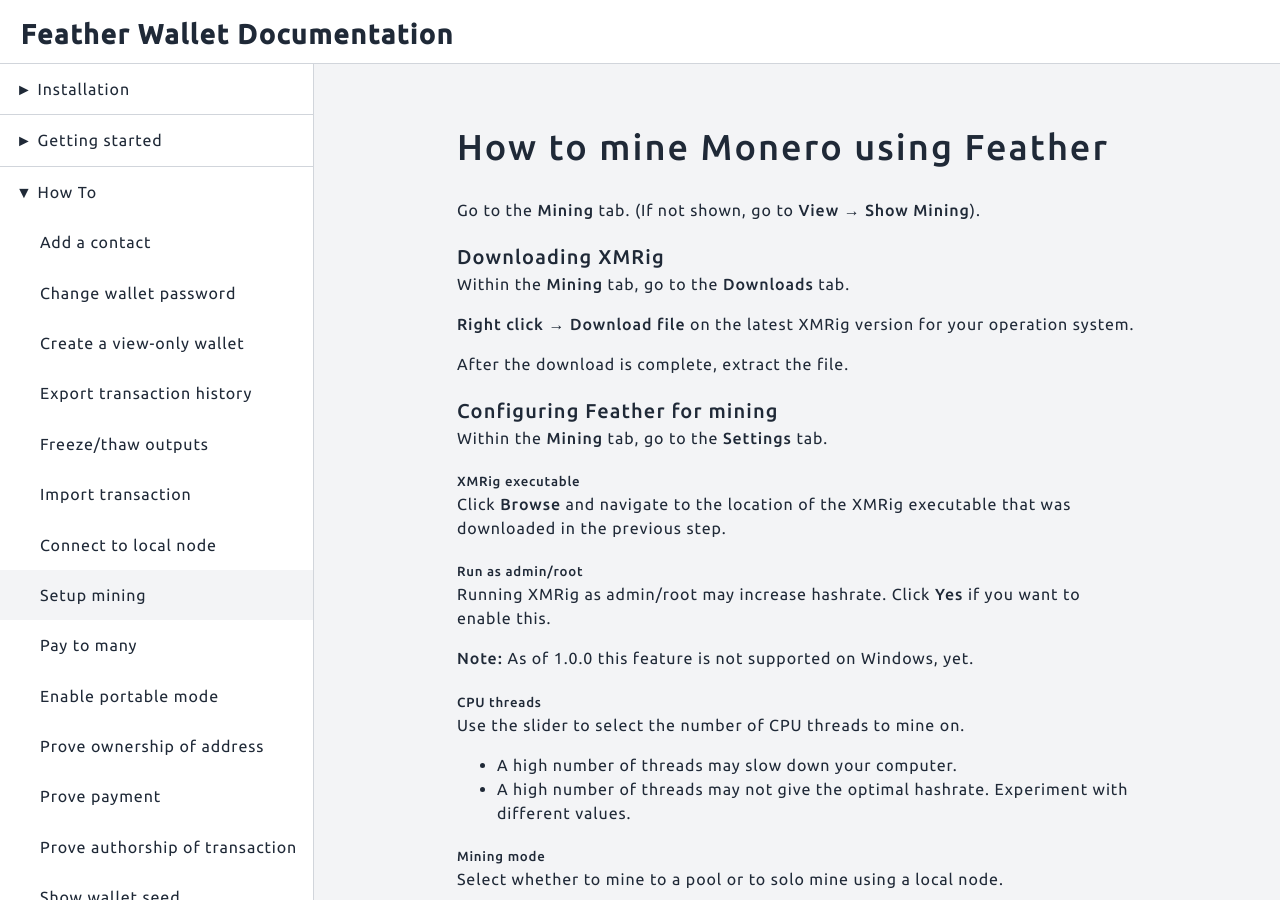
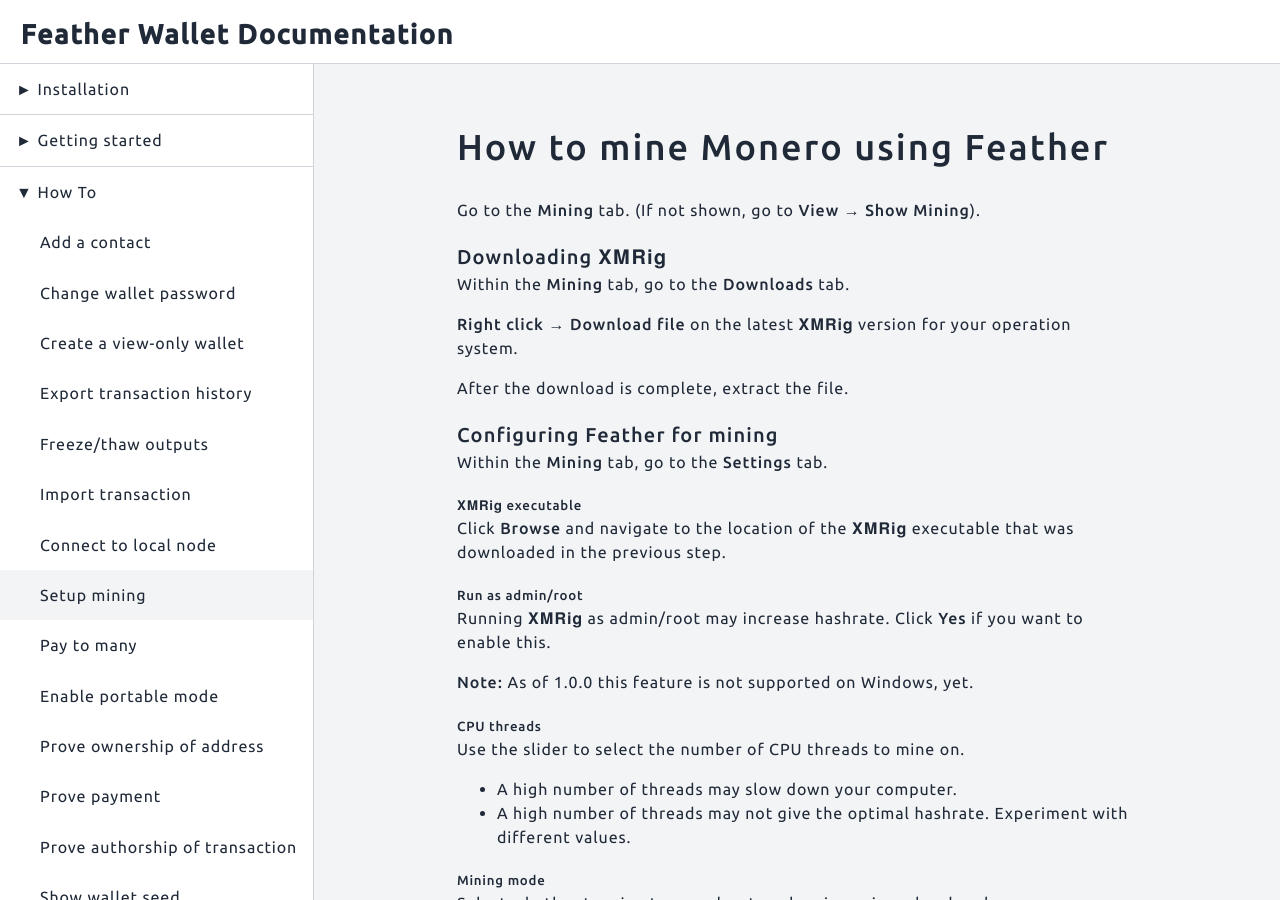
Before and after one commit to jermanuts/feather-docs, a Jekyll site: the page built from content/_guides/mining_setup.md, in a window 1280 px wide and 900 px high. Built offline with Jekyll 4.4.1, drawn with Linux system fonts in a browser that asks for light colours.

Commit message:
unicodify xmrig

```diff
--- a/content/_guides/mining_setup.md
+++ b/content/_guides/mining_setup.md
@@ -6,11 +6,11 @@
 
 Go to the **Mining** tab. (If not shown, go to **View → Show Mining**).
 
-### Downloading XMRig
+### Downloading 𝐗𝐌𝐑𝐢𝐠
 
 Within the **Mining** tab, go to the **Downloads** tab.
 
-**Right click → Download file** on the latest XMRig version for your operation system.
+**Right click → Download file** on the latest 𝐗𝐌𝐑𝐢𝐠 version for your operation system.
 
 After the download is complete, extract the file.
 
@@ -18,13 +18,13 @@
 
 Within the **Mining** tab, go to the **Settings** tab.
 
-##### XMRig executable
+##### 𝐗𝐌𝐑𝐢𝐠 executable
 
-Click **Browse** and navigate to the location of the XMRig executable that was downloaded in the previous step.
+Click **Browse** and navigate to the location of the 𝐗𝐌𝐑𝐢𝐠 executable that was downloaded in the previous step.
 
 ##### Run as admin/root
 
-Running XMRig as admin/root may increase hashrate. Click **Yes** if you want to enable this.
+Running 𝐗𝐌𝐑𝐢𝐠 as admin/root may increase hashrate. Click **Yes** if you want to enable this.
 
 **Note:** As of 1.0.0 this feature is not supported on Windows, yet.
 
```
Also changed, not shown: content/_guides/features.md (+1 -1 lines), content/_guides/wallet_cache_viewer.md (+2 -2 lines), content/_guides/websocket.md (+2 -2 lines).
